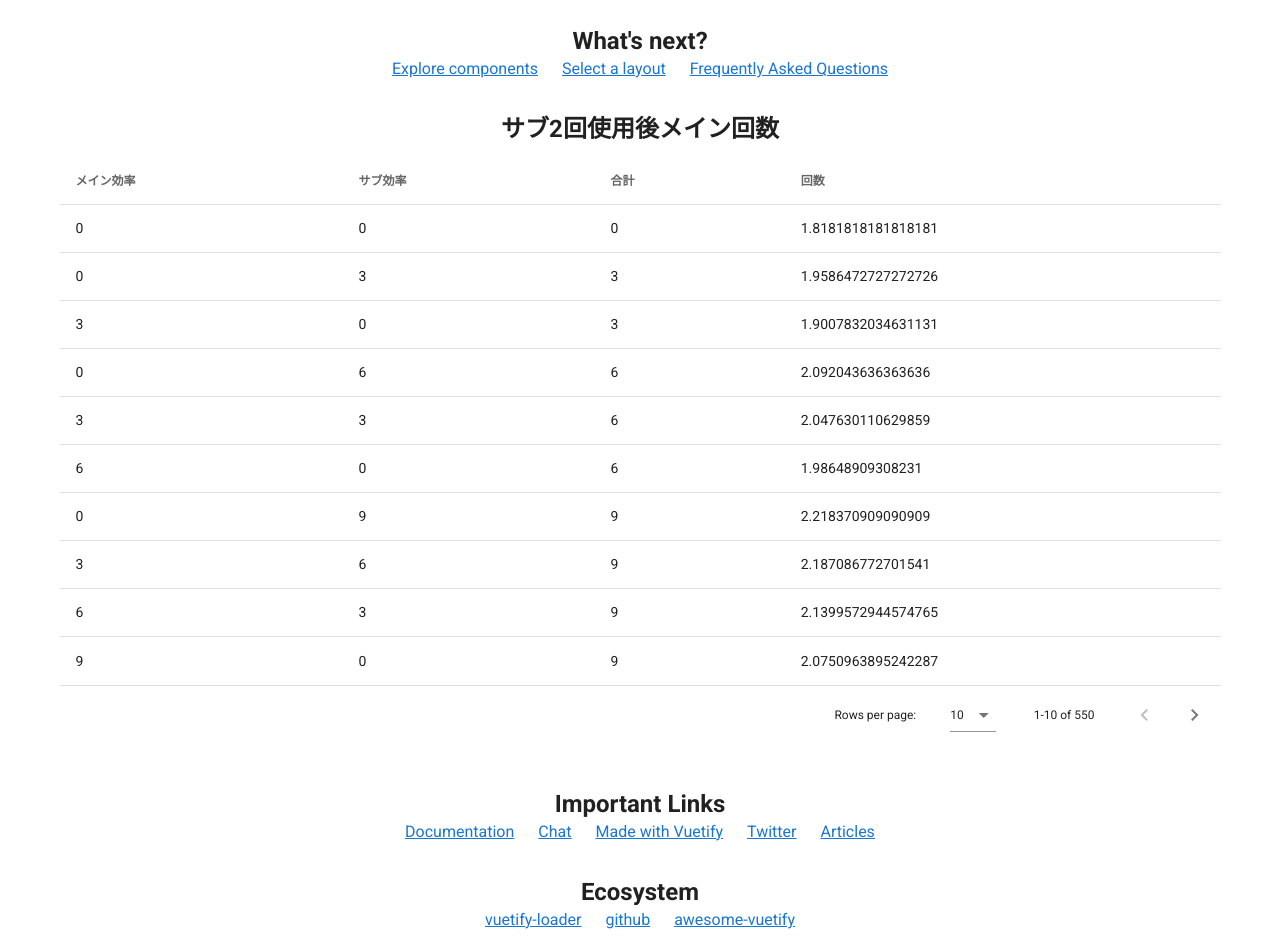
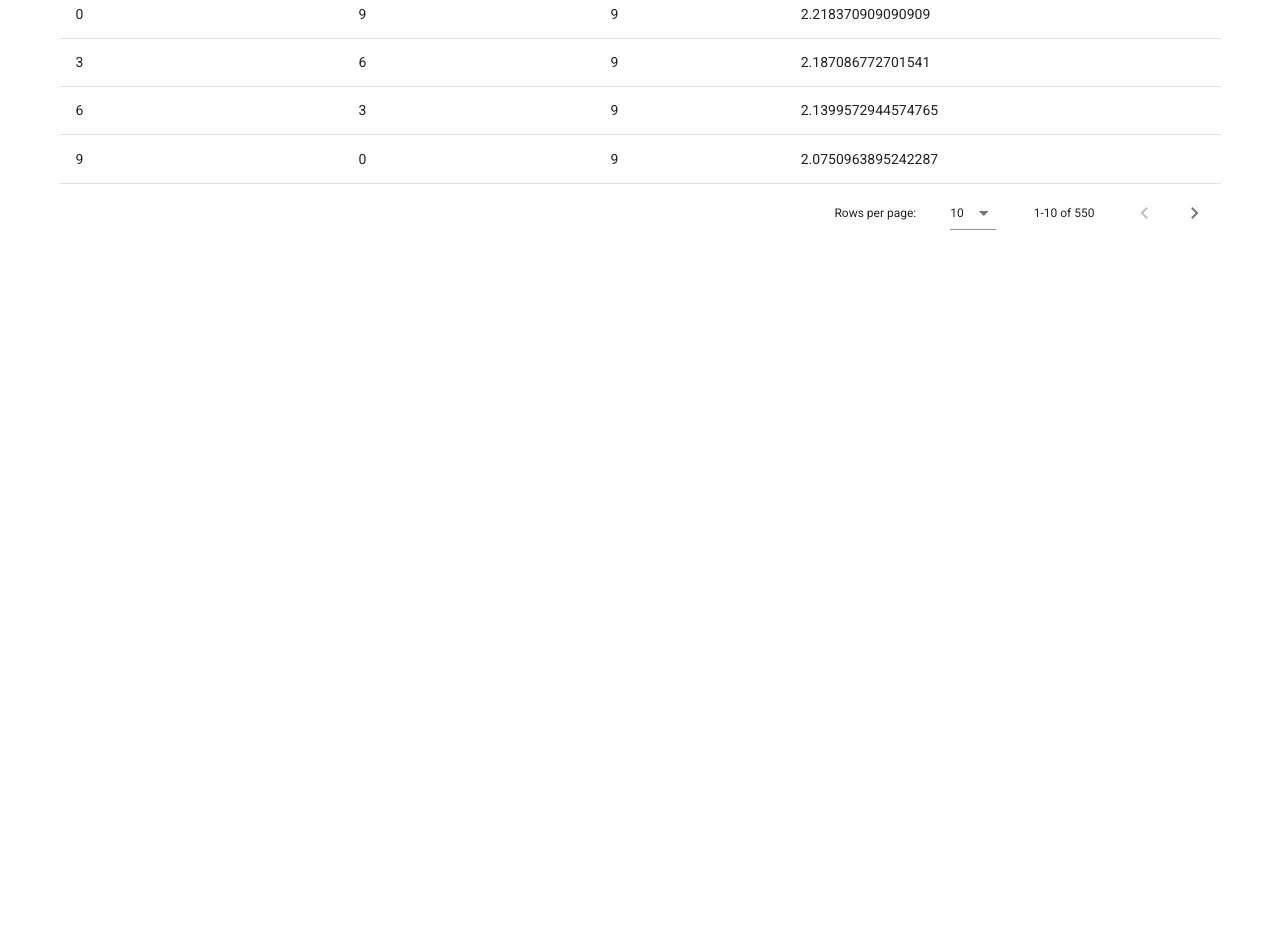
Before and after one commit to nakario/splatoon-best-gear, a Vue app: page / in a window 1280 px wide. Shown: the part 465-1417 px from the top of the page. After the commit the page ends 800 px from the top, so only its background shows below. Built offline with nearby package versions, Linux system fonts and the light colour scheme.

Commit message:
Remove unnecessary elements

```diff
--- a/src/components/HelloWorld.vue
+++ b/src/components/HelloWorld.vue
@@ -1,88 +1,11 @@
 <template>
   <v-container>
     <v-row class="text-center">
-      <v-col cols="12">
-        <v-img
-          :src="require('../assets/logo.svg')"
-          class="my-3"
-          contain
-          height="200"
-        />
-      </v-col>
-
-      <v-col class="mb-4">
-        <h1 class="display-2 font-weight-bold mb-3">
-          Welcome to Vuetify
-        </h1>
-
-        <p class="subheading font-weight-regular">
-          For help and collaboration with other Vuetify developers,
-          <br />please join our online
-          <a href="https://community.vuetifyjs.com" target="_blank"
-            >Discord Community</a
-          >
-        </p>
-      </v-col>
-
       <v-col class="mb-5" cols="12">
         <h2 class="headline font-weight-bold mb-3">
-          What's next?
-        </h2>
-
-        <v-row justify="center">
-          <a
-            v-for="(next, i) in whatsNext"
-            :key="i"
-            :href="next.href"
-            class="subheading mx-3"
-            target="_blank"
-          >
-            {{ next.text }}
-          </a>
-        </v-row>
-      </v-col>
-
-      <v-col class="mb-5" cols="12">
-        <h2 class="headline font-weight-bold mb-3">
-          サブ2回使用後メイン回数
+          ロングブラスターネクロ サブ2回使用後メイン回数
         </h2>
         <v-data-table :headers="headers" :items="values"></v-data-table>
-      </v-col>
-
-      <v-col class="mb-5" cols="12">
-        <h2 class="headline font-weight-bold mb-3">
-          Important Links
-        </h2>
-
-        <v-row justify="center">
-          <a
-            v-for="(link, i) in importantLinks"
-            :key="i"
-            :href="link.href"
-            class="subheading mx-3"
-            target="_blank"
-          >
-            {{ link.text }}
-          </a>
-        </v-row>
-      </v-col>
-
-      <v-col class="mb-5" cols="12">
-        <h2 class="headline font-weight-bold mb-3">
-          Ecosystem
-        </h2>
-
-        <v-row justify="center">
-          <a
-            v-for="(eco, i) in ecosystem"
-            :key="i"
-            :href="eco.href"
-            class="subheading mx-3"
-            target="_blank"
-          >
-            {{ eco.text }}
-          </a>
-        </v-row>
       </v-col>
     </v-row>
   </v-container>
@@ -129,57 +52,7 @@
         });
       }
       return vs;
-    })(),
-    ecosystem: [
-      {
-        text: "vuetify-loader",
-        href: "https://github.com/vuetifyjs/vuetify-loader"
-      },
-      {
-        text: "github",
-        href: "https://github.com/vuetifyjs/vuetify"
-      },
-      {
-        text: "awesome-vuetify",
-        href: "https://github.com/vuetifyjs/awesome-vuetify"
-      }
-    ],
-    importantLinks: [
-      {
-        text: "Documentation",
-        href: "https://vuetifyjs.com"
-      },
-      {
-        text: "Chat",
-        href: "https://community.vuetifyjs.com"
-      },
-      {
-        text: "Made with Vuetify",
-        href: "https://madewithvuejs.com/vuetify"
-      },
-      {
-        text: "Twitter",
-        href: "https://twitter.com/vuetifyjs"
-      },
-      {
-        text: "Articles",
-        href: "https://medium.com/vuetify"
-      }
-    ],
-    whatsNext: [
-      {
-        text: "Explore components",
-        href: "https://vuetifyjs.com/components/api-explorer"
-      },
-      {
-        text: "Select a layout",
-        href: "https://vuetifyjs.com/getting-started/pre-made-layouts"
-      },
-      {
-        text: "Frequently Asked Questions",
-        href: "https://vuetifyjs.com/getting-started/frequently-asked-questions"
-      }
-    ]
+    })()
   })
 });
 </script>
```
